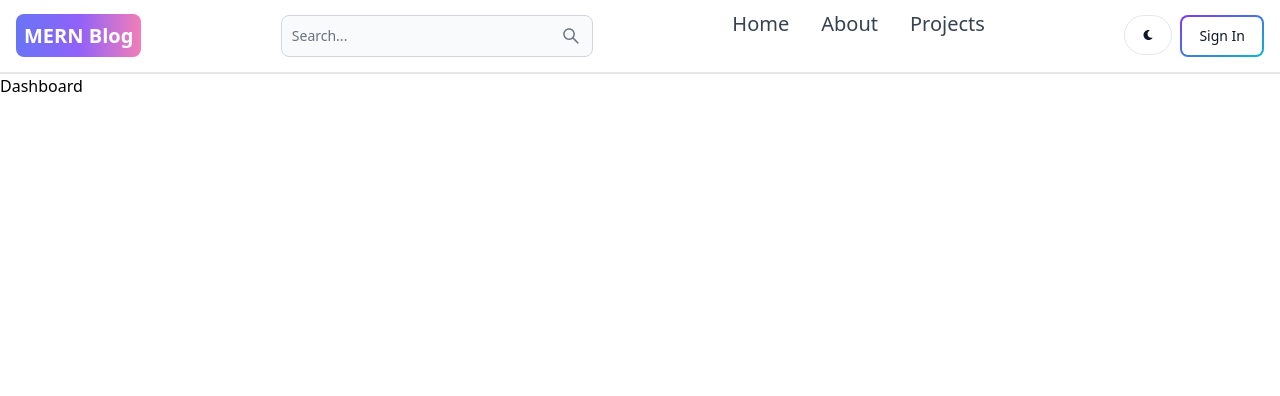
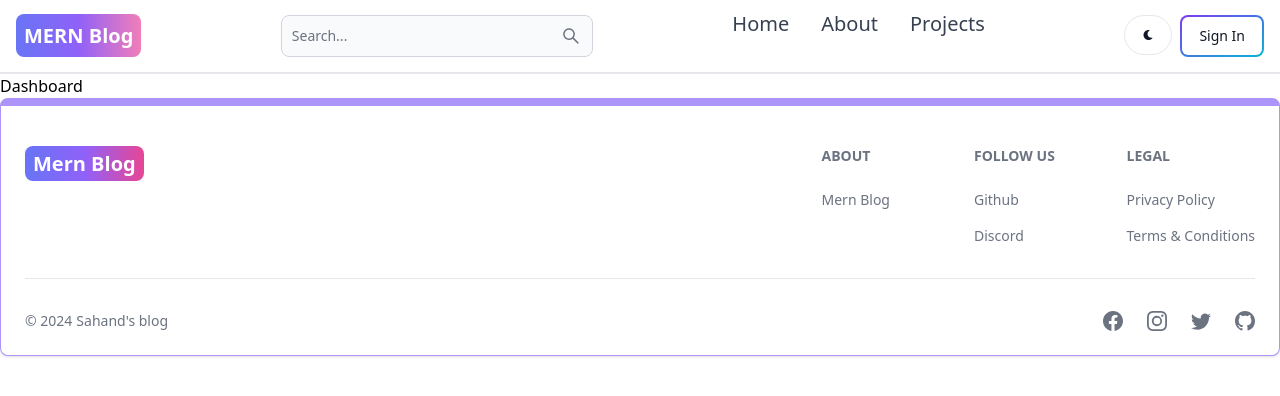
Before and after one commit to akshat-315/Akshat-s-Blog, a React (Vite) app in the folder client/: page /dashboard in a window 1280 px wide. Shown: the top 396 px of the page. Built offline with nearby package versions, Linux system fonts and the light colour scheme.

Commit message:
Created Footer

```diff
--- a/client/src/App.jsx
+++ b/client/src/App.jsx
@@ -7,6 +7,7 @@
 import Projects from "./pages/Projects";
 import Dashboard from "./pages/Dashboard";
 import Header from "./components/Header";
+import Footer from "./components/Footer";
 
 const App = () => {
   return (
@@ -20,6 +21,8 @@
         <Route path="/projects" element={<Projects />} />
         <Route path="/dashboard" element={<Dashboard />} />
       </Routes>
+
+      <Footer />
     </BrowserRouter>
   );
 };
--- /dev/null
+++ b/client/src/components/Footer.jsx
@@ -0,0 +1,77 @@
+import { Footer } from "flowbite-react";
+import { Link } from "react-router-dom";
+import {
+  BsFacebook,
+  BsInstagram,
+  BsTwitter,
+  BsGithub,
+  BsDribbble,
+} from "react-icons/bs";
+export default function FooterSec() {
+  return (
+    <Footer container className="border border-t-8 border-purple-400">
+      <div className="w-full max-w-7xl mx-auto">
+        <div className="grid w-full justify-between sm:flex md:grid-cols-1">
+          <div className="mt-5">
+            <Link
+              to="/"
+              className="self-center whitespace-nowrap text-lg sm:text-xl font-semibold dark:text-white"
+            >
+              <span className="px-2 py-1 bg-gradient-to-r from-indigo-500 via-purple-500 to-pink-500 rounded-lg text-white">
+                Mern Blog
+              </span>
+            </Link>
+          </div>
+          <div className="grid grid-cols-2 gap-8 mt-4 sm:grid-cols-3 sm:gap-6">
+            <div>
+              <Footer.Title title="About" />
+              <Footer.LinkGroup col>
+                <Footer.Link
+                  href="/about"
+                  target="_blank"
+                  rel="noopener noreferrer"
+                >
+                  Mern Blog
+                </Footer.Link>
+              </Footer.LinkGroup>
+            </div>
+            <div>
+              <Footer.Title title="Follow us" />
+              <Footer.LinkGroup col>
+                <Footer.Link
+                  href="https://www.github.com/akshat-315"
+                  target="_blank"
+                  rel="noopener noreferrer"
+                >
+                  Github
+                </Footer.Link>
+                <Footer.Link href="#">Discord</Footer.Link>
+              </Footer.LinkGroup>
+            </div>
+            <div>
+              <Footer.Title title="Legal" />
+              <Footer.LinkGroup col>
+                <Footer.Link href="#">Privacy Policy</Footer.Link>
+                <Footer.Link href="#">Terms &amp; Conditions</Footer.Link>
+              </Footer.LinkGroup>
+            </div>
+          </div>
+        </div>
+        <Footer.Divider />
+        <div className="w-full sm:flex sm:items-center sm:justify-between">
+          <Footer.Copyright
+            href="#"
+            by="Sahand's blog"
+            year={new Date().getFullYear()}
+          />
+          <div className="flex gap-6 sm:mt-0 mt-4 sm:justify-center">
+            <Footer.Icon href="#" icon={BsFacebook} />
+            <Footer.Icon href="#" icon={BsInstagram} />
+            <Footer.Icon href="#" icon={BsTwitter} />
+            <Footer.Icon href="https://github.com/akshat-315" icon={BsGithub} />
+          </div>
+        </div>
+      </div>
+    </Footer>
+  );
+}
--- a/client/src/pages/SignUp.jsx
+++ b/client/src/pages/SignUp.jsx
@@ -46,8 +46,8 @@
       <div className="flex p-3 max-w-3xl mx-auto flex-col md:flex-row md:items-center gap-5 ">
         {/* left */}
         <div className="flex-1">
-          <Link to="/" className="font-bold dark:text-white text-4xl">
-            <span className="px-2 py-1 bg-gradient-to-r from-indigo-500 via-purple-500 to-pink-500 rounded-lg text-white">
+          <Link to="/" className="font-bold text-4xl">
+            <span className="px-2 py-1 bg-gradient-to-r from-indigo-500 via-purple-500 to-pink-500 rounded-lg text-white animate-pulse">
               MERN Blog
             </span>
           </Link>
```
